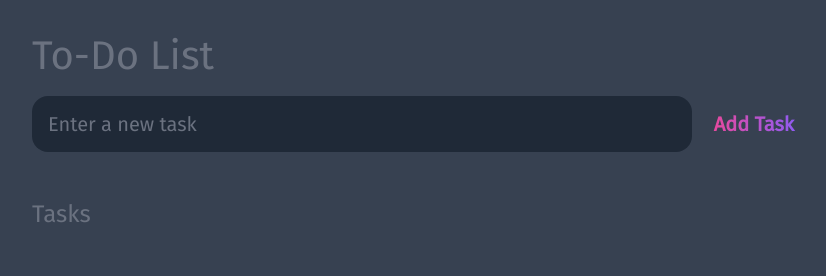
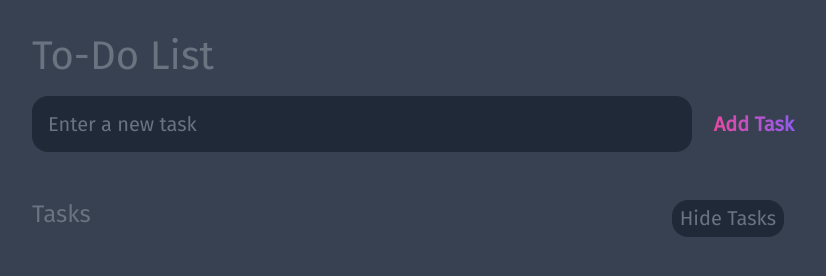
Before and after one commit to EthanPittman171/simpleToDoList, a plain HTML site: page index.html in a window 1280 px wide. Shown: the whole page, without its empty margins (224-1050 px from the left). Drawn offline with Linux system fonts and the light colour scheme.

Commit message:
Add a button to hide tasks on list

```diff
--- a/index.html
+++ b/index.html
@@ -20,7 +20,12 @@
   </header>
   <main>
     <section class="task-list">
-      <h2>Tasks</h2>
+      <div class="section-header">
+        <h2>Tasks</h2>
+        <div class="display">
+          <button class="displayTasks">Hide Tasks</button>
+        </div>
+      </div>
       <div id="tasks">
         <!--Proper format for HTML code when adding a new task-->
         <!--<div class="task">
--- a/styles.css
+++ b/styles.css
@@ -91,11 +91,37 @@ main {
   padding: 1rem;
 }
 
+.section-header {
+  display: flex;
+  justify-content: space-between;
+}
+
 .task-list h2 {
   font-size: 1.5rem;
   font-weight: 300;
   color: var(--gray);
   margin-bottom: 1rem;
+}
+
+.display button {
+  cursor: pointer;
+  transition: 0.4s;
+  background-color: var(--darker);
+  padding: 0.4rem 0.5rem;
+  border-radius: 1rem;
+  margin-right: 1rem;
+  color: var(--gray);
+  font-size: 1.25rem;
+  font-weight: 300;
+  margin-bottom: 1rem;
+}
+
+.display button:hover {
+  opacity: 0.8;
+}
+
+.display button:active {
+  opacity: 0.6;
 }
 
 #tasks .task {
```
